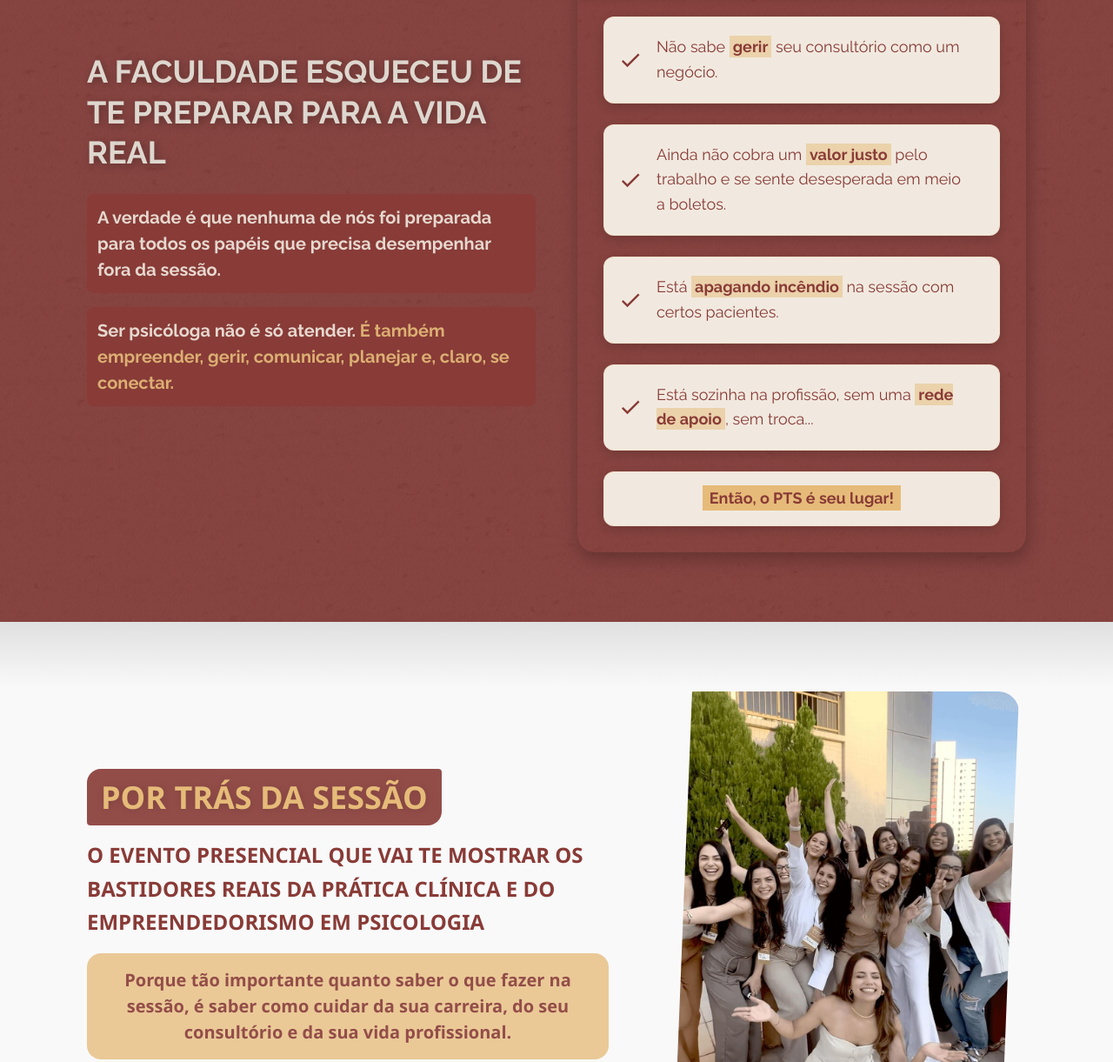
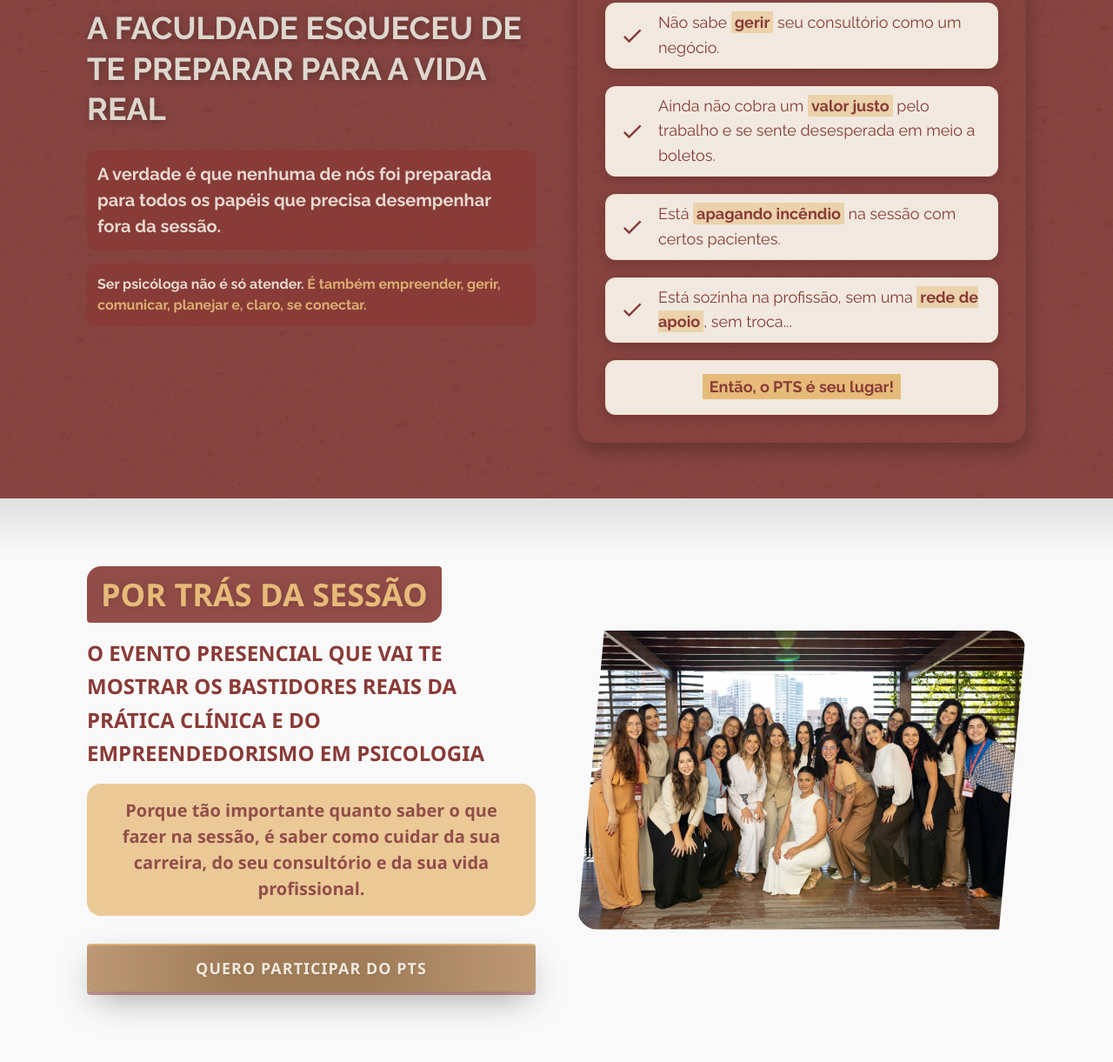
Before and after one commit to beacastroalves/pts-v1, a website built with Vite: page index.html in a window 1280 px wide. Shown: the part 1172-2393 px from the top of the page at 87% size. Built offline with nearby package versions, Linux system fonts and the light colour scheme.

Commit message:
ajustes de estilos

```diff
--- a/index.html
+++ b/index.html
@@ -58,7 +58,7 @@
         <div class="heading">
           <h1 class="main-heading">A FACULDADE ESQUECEU DE TE PREPARAR PARA A VIDA REAL</h1>
           <h3 class="sub-heading">A verdade é que nenhuma de nós foi preparada para todos os papéis que precisa desempenhar fora da sessão.</h3>
-          <h3 class="sub-heading">Ser psicóloga não é só atender. <span class="highlight">É também empreender, gerir, comunicar, planejar e, claro, se conectar.</span></h3>
+          <h4 class="sub-heading">Ser psicóloga não é só atender. <span class="highlight">É também empreender, gerir, comunicar, planejar e, claro, se conectar.</span></h4>
         </div>
 
         <div class="problem-list-card">
@@ -87,7 +87,7 @@
         </div>
 
         <div class="pts-image-container">
-          <img src="/images/turmapts1.jpeg" alt="Turma do PTS 2024">
+          <img src="/images/participantes.jpeg" alt="Turma do PTS 2024">
         </div>
       </div>
     </section>
@@ -209,6 +209,20 @@
                         <p></p>
                       </div>
                     </li>
+                    <li class="splide__slide">
+                      <img src="/images/anonima.png" alt="Foto de uma silhueta preta de uma mulher com um ponto de interrogação na cabeça. Pois ainda não está revelado quem serão os palestrantes.">
+                      <div class="caption">
+                        <h2>A revelar</h2>
+                        <p></p>
+                      </div>
+                    </li>
+                    <li class="splide__slide">
+                      <img src="/images/anonimo.png" alt="Foto de uma silhueta preta de um homem com um ponto de interrogação na cabeça. Pois ainda não está revelado quem serão os palestrantes.">
+                      <div class="caption">
+                        <h2>A revelar</h2>
+                        <p></p>
+                      </div>
+                    </li>
                     <!-- <li class="splide__slide">
                       <img src="/images/lais.jpeg" alt="Foto da Laís Pinheiro">
                       <div class="caption">
@@ -264,6 +278,12 @@
               <div class="splide" id="thumbnail-slider">
                 <div class="splide__track">
                   <ul id="speakers-images" class="splide__list">
+                    <li class="splide__slide">
+                      <img src="/images/anonima.png" alt="Foto de uma silhueta preta de uma mulher com um ponto de interrogação na cabeça. Pois ainda não está revelado quem serão os palestrantes.">
+                    </li>
+                    <li class="splide__slide">
+                      <img src="/images/anonimo.png" alt="Foto de uma silhueta preta de um homem com um ponto de interrogação na cabeça. Pois ainda não está revelado quem serão os palestrantes.">
+                    </li>
                     <li class="splide__slide">
                       <img src="/images/anonima.png" alt="Foto de uma silhueta preta de uma mulher com um ponto de interrogação na cabeça. Pois ainda não está revelado quem serão os palestrantes.">
                     </li>
@@ -473,17 +493,18 @@
         <h1>Perguntas Frequentes</h1>
         <ul class="accordions">
           <li class="accordion">
-            <h3 class="trigger">O <span>Por Trás da Sessão</span> é válido para estudantes da graduação?</h3>
+            <h3 class="trigger">O <small>Por Trás da Sessão</small> é válido para estudantes da graduação?</h3>
             <div class="accordion-content">
               <p><span class="highlight">Sim!</span> Na verdade, todos os pilares do PTS são habilidades essenciais para a clínica. Se você dominá-las, já vai começar com o pé direito a sua clínica.</p>
             </div>
           </li>
-          <!-- <li class="accordion">
+          <li class="accordion">
             <h3 class="trigger">Quais serão os horários do evento?</h3>
             <div class="accordion-content">
-              <p>O horário no <span class="highlight">dia 30 será das 8h às 19h</span> e no <span>dia 31 das 8h às 13h</span>. Em agosto de 2025.</p>
+              <p>Em breve vamos fornecer os detalhes de horários. Anota ai os dias, serão <span class="highlight">dia 27 e 28</span>. Em junho de 2026.</p>
+              <!-- <p>O horário no <span class="highlight">dia 30 será das 8h às 19h</span> e no <span>dia 31 das 8h às 13h</span>. Em agosto de 2025.</p> -->
             </div>
-          </li> -->
+          </li>
           <li class="accordion">
             <h3 class="trigger">Onde vai acontecer?</h3>
             <div class="accordion-content">
--- a/src/theme/global.css
+++ b/src/theme/global.css
@@ -373,7 +373,7 @@
           .card-heading {
             color: var(--app-color-2);
             background-color: var(--app-color-3);
-            padding: 16px 20px;
+            padding: 8px 16px;
             border-top-left-radius: 16px;
             border-top-right-radius: 16px;
             margin-bottom: 20px;
@@ -393,7 +393,7 @@
               background-color: var(--app-color-3);
               border-radius: 10px;
               box-shadow: 0 2px 8px rgba(0, 0, 0, 0.1);
-              padding: 16px 20px;
+              padding: 8px 16px;
               border: 1px solid rgba(var(--app-color-1-rgb), 0.2);
 
               line-height: 1.6;
@@ -495,7 +495,7 @@
         margin: 0 auto;
         display: flex;
         flex-direction: column;
-        gap: 40px;
+        gap: 56px;
         align-items: center;
 
         .pts-text-container {
@@ -541,7 +541,7 @@
 
         .pts-image-container {
           width: 100%;
-          max-width: 400px;
+          max-width: 700px;
           margin: 0 auto;
           display: flex;
           justify-content: center;
@@ -705,7 +705,7 @@
             }
 
             li::before {
-              content: '▶︎';
+              content: '✸';
               color: var(--app-color-1);
               font-size: 20px;
               position: absolute;
@@ -1486,12 +1486,12 @@
       text-align: center;
       position: relative;
 
-      article {
+      #faq {
         display: flex;
         flex-direction: column;
         align-items: center;
         text-align: left;
-        gap: 16px;
+        gap: 32px;
         max-width: 600px;
         margin: 0 auto;
 
@@ -1512,7 +1512,15 @@
               cursor: pointer;
 
               span {
+                font-style: italic;
                 text-transform: uppercase;
+                text-shadow: 1px 1px 4px rgba(0, 0, 0, 0.15);
+              }
+
+              small {
+                font-style: italic;
+                text-transform: uppercase;
+                text-shadow: 1px 1px 4px rgba(0, 0, 0, 0.15);
               }
             }
 
--- a/src/theme/medias.css
+++ b/src/theme/medias.css
@@ -31,10 +31,9 @@
           .problem-list-card {
             .bullet-list {
               padding: 0 24px 24px 24px;
-              gap: 20px;
 
               li {
-                padding: 20px 24px;
+                padding: 12px 16px;
                 padding-left: 60px
               }
 
@@ -149,15 +148,15 @@
             }
 
             .bullet-list {
-              padding: 0 30px 30px 30px;
+              padding: 0 32px 32px 32px;
               gap: 24px;
             }
 
             .bullet-list li {
-              padding: 20px 30px;
+              padding: 16px 24px;
+              padding-left: 60px;
               border-radius: 12px;
               box-shadow: 0 4px 12px rgba(0, 0, 0, 0.15);
-              padding-left: 60px;
             }
 
             .bullet-list li::before {
@@ -452,6 +451,25 @@
             flex: 1;
             max-width: 600px;
             margin-top: 0;
+
+            .bullet-list {
+              padding: 0 16px 16px 16px;
+            }
+
+            .bullet-list li {
+              padding: 12px 24px;
+              padding-left: 60px;
+              border-radius: 12px;
+              box-shadow: 0 4px 12px rgba(0, 0, 0, 0.15);
+            }
+
+            .bullet-list li::before {
+              width: 28px;
+              height: 28px;
+              left: 16px;
+              top: 50%;
+              transform: translateY(-50%);
+            }
           }
         }
       }
@@ -461,7 +479,7 @@
           flex-direction: row;
           text-align: left;
           align-items: center;
-          gap: 64px;
+          gap: 48px;
 
           .pts-text-container,
           .pts-image-container {
@@ -539,10 +557,6 @@
           .benefits-text-container {
             flex: 1;
             padding: 0;
-
-            ul li {
-              font-size: 20px;
-            }
           }
 
           .speakers-photos-container {
@@ -718,6 +732,23 @@
         }
       }
 
+      &#solutions {
+        padding: 64px 16px;
+        .content-wrapper {
+          .problem-list-card {
+            .bullet-list {
+              padding: 0 32px 32px 32px;
+              gap: 20px;
+            }
+
+            .bullet-list li {
+              padding: 8px 16px;
+              padding-left: 60px;
+            }
+          }
+        }
+      }
+
       &#pricing-section {
         .pricing-header {
           .main-title {
```
